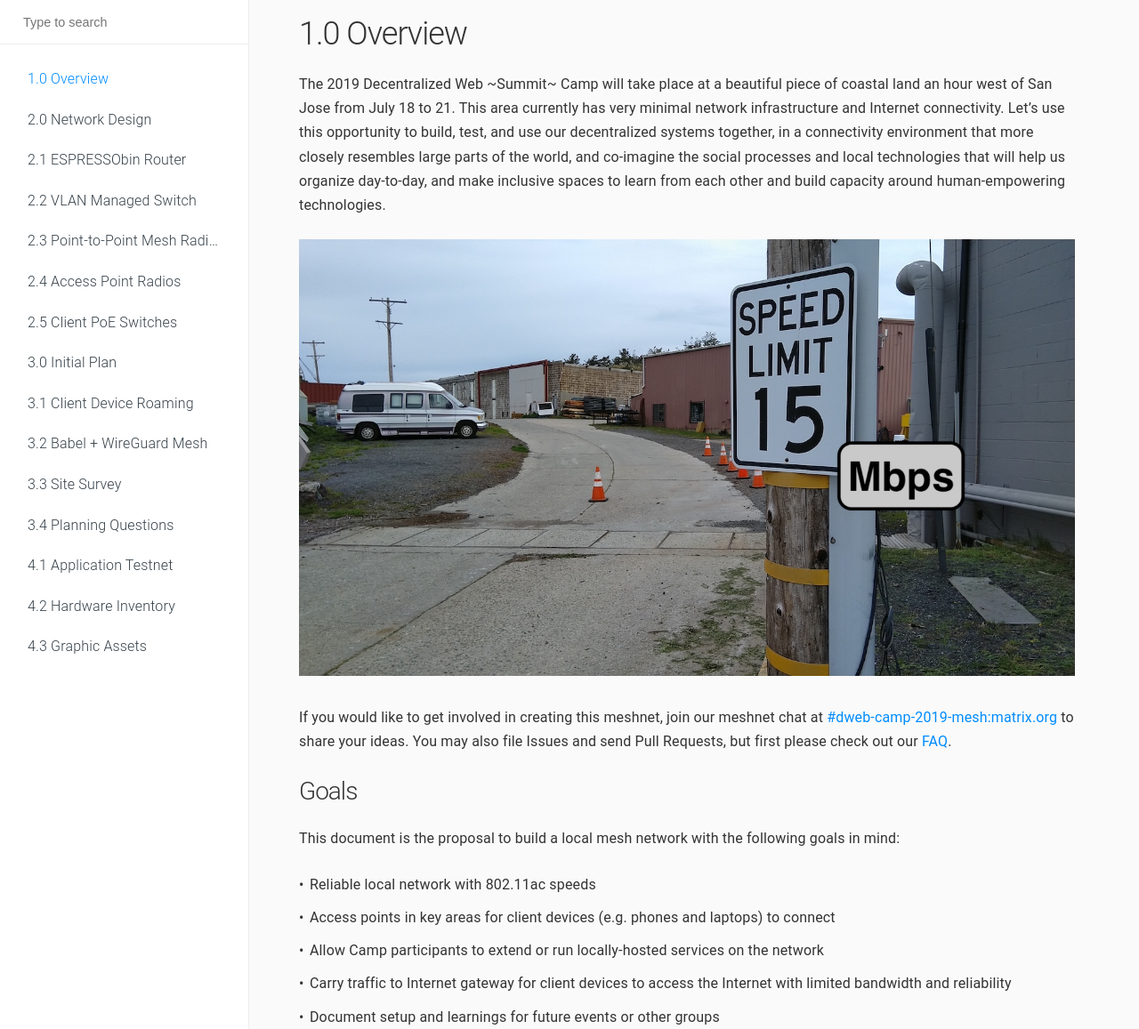
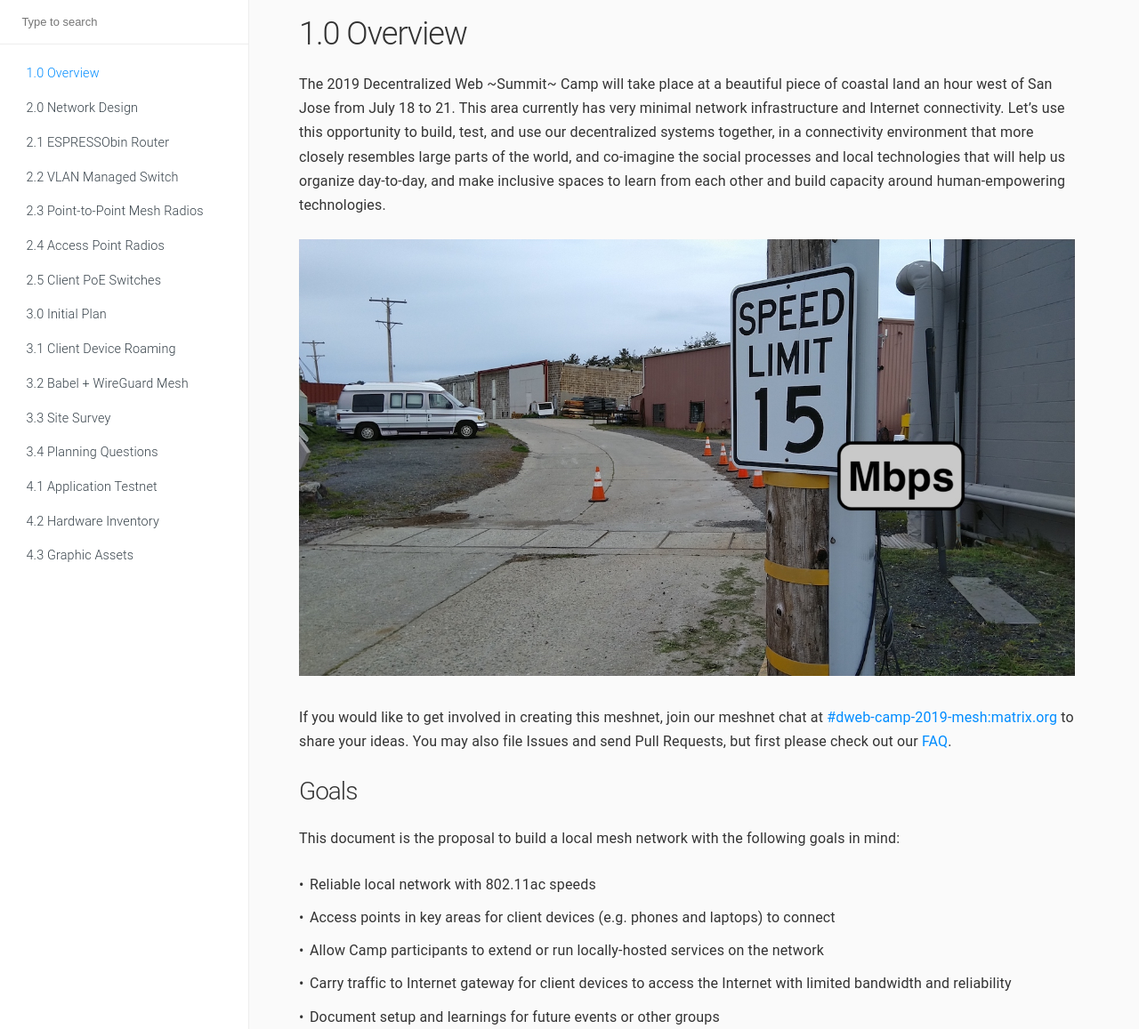
Before and after one commit to dweb-camp-2019/meshnet, a Jekyll site: the page built from docs/index.md, in a window 1280 px wide. Shown: the whole page at 89% size. Built offline with Jekyll 4.4.1, drawn with Linux system fonts in a browser that asks for light colours.

Commit message:
Fix sidebar scroll

```diff
--- a/docs/_sass/custom.scss
+++ b/docs/_sass/custom.scss
@@ -3,6 +3,8 @@
  */
 
 .sidebar {
+  font-size: 0.9em;
+  line-height: 1.3;
   min-width: $sidebar-width;
 }
 
--- a/docs/assets/css/docs.scss
+++ b/docs/assets/css/docs.scss
@@ -50,11 +50,13 @@
 	padding: 0;
 	border-right: $sidebar-border;
 	height: 100%;
-	overflow: hidden;
+	//overflow: hidden;
+	overflow-x: hidden;
+	overflow-y: auto;
 	color: $sidebar-color;
 
 	.sidebar-main {
-		height: 100%;
+		//height: 100%;
 		background: $navigation-background;
 		padding: $base-height;
 	}
```
